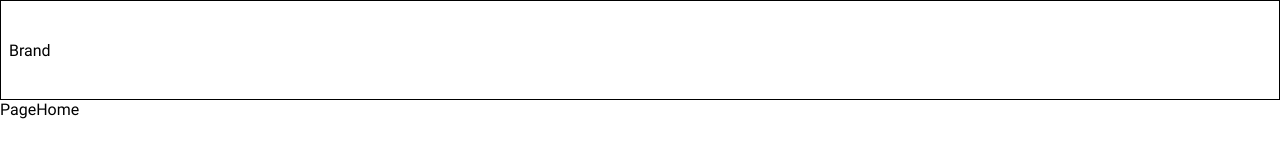
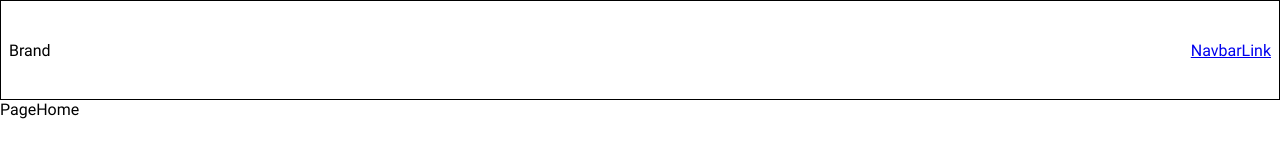
Before and after one commit to garkgodwin/react-starter-pack, a React app: page / in a window 1280 px wide. Shown: the top 160 px of the page. Built offline with nearby package versions, Linux system fonts and the light colour scheme.

Commit message:
initial navbar

```diff
--- a/src/components/navbar/NavbarLink.jsx
+++ b/src/components/navbar/NavbarLink.jsx
@@ -1,6 +1,6 @@
 import React from "react";
 
-const NavbarLink = () => {
+const NavbarLink = ({ text, link }) => {
   return <a href="#">NavbarLink</a>;
 };
 
--- a/src/components/navbar/index.js
+++ b/src/components/navbar/index.js
@@ -1,11 +1,17 @@
 import React from "react";
+
+//? STYLES
 import "./index.css";
+//? COMPONENTS
+import NavbarLink from "./NavbarLink";
 
 const Navbar = () => {
   return (
     <div id="Navbar">
       <div className="navbar-brand">Brand</div>
-      <nav className="nav-items"></nav>
+      <nav className="nav-items">
+        <NavbarLink text="Home" link="/" />
+      </nav>
     </div>
   );
 };
```
